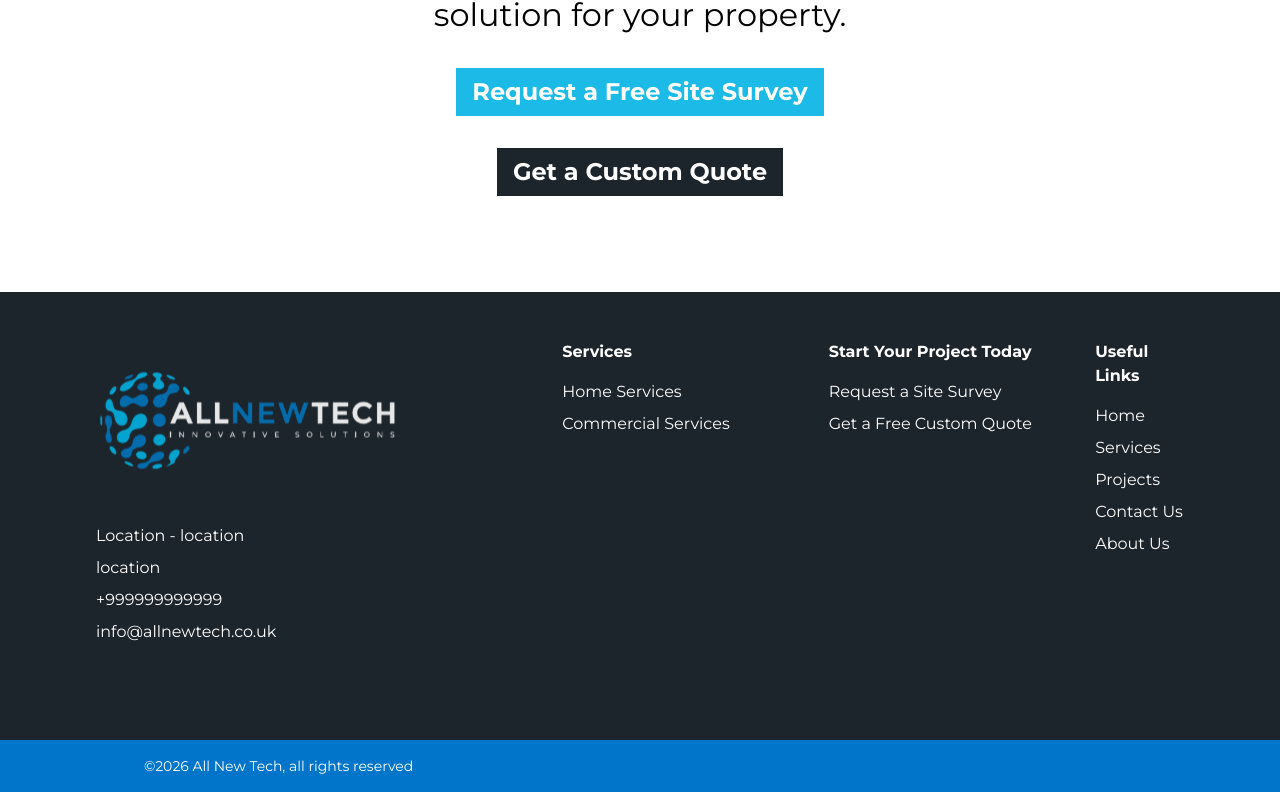
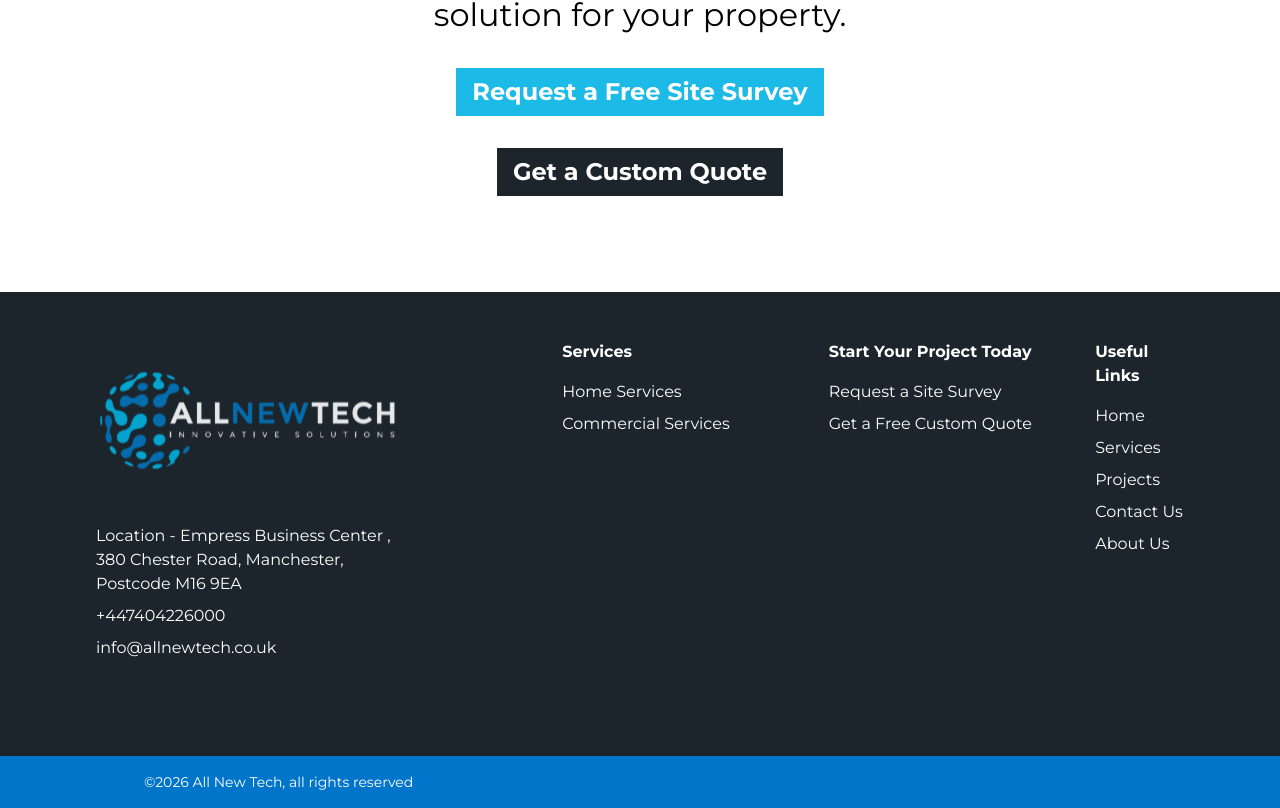
Before and after one commit to kendaWassel/allnewtech-uk, a Next.js app: page /about in a window 1280 px wide. Shown: the part 2348-3156 px from the top of the page. Built offline with nearby package versions, Linux system fonts and the light colour scheme; no server answers.

Commit message:
added contact info

```diff
--- a/src/app/layout.js
+++ b/src/app/layout.js
@@ -9,7 +9,7 @@ const montserrat = Montserrat({
 });
 
 export const metadata = {
-  metadataBase: new URL(siteConfig.baseUrl),
+  metadataBase: new URL(siteConfig.url),
   title: {
     default: "All New Tech - UK Security & Smart Technology Solutions",
     template: "%s | All New Tech",
@@ -65,7 +65,7 @@ export const metadata = {
     images: ["/og-image.jpg"],
   },
   alternates: {
-    canonical: siteConfig.baseUrl,
+    canonical: siteConfig.url,
   },
 };
 
--- a/src/components/layout/Footer.js
+++ b/src/components/layout/Footer.js
@@ -1,7 +1,12 @@
 import Link from "next/link";
 import Image from "next/image";
+import { siteConfig } from "@/config/site";
 
 const Footer = () => {
+  const location = siteConfig.contact?.location || "";
+  const phoneDisplay = siteConfig.contact?.phoneE164;
+  const email = siteConfig.contact?.email || "";
+
   return (
     <footer className="w-full">
       <div className="bg-[var(--secondary)] text-white pt-12 pb-[6rem] sm:px-[var(--inline-padding)]">
@@ -17,11 +22,14 @@ const Footer = () => {
                 />
               </Link>
               <div className="flex flex-col gap-2 text-white lg:items-start items-center">
-                <p>Location - location</p>
-                <p>location</p>
-                <p>+999999999999</p>
-                <p>info@allnewtech.co.uk</p>
-              </div>
+              <address className="not-italic md:w-[70%] w-[80%] ">
+                <p className="lg:text-start text-center">
+                  Location - {location}
+                </p>
+              </address>
+              <p>{phoneDisplay}</p>
+              <p>{email}</p>
+            </div>
             </div>
           <div className="lg:flex-4 lg:flex hidden justify-between">
             <div className="flex flex-col w-2/6">
--- a/src/config/site.js
+++ b/src/config/site.js
@@ -2,10 +2,10 @@ export const siteConfig = {
   name: "All New Tech",
   description: "Trusted Security & Smart Technology Solutions for Homes and Businesses",
   url: process.env.NEXT_PUBLIC_SITE_URL || "https://allnewtech-uk.com",
-  baseUrl: process.env.NEXT_PUBLIC_BASE_URL || "https://allnewtech-uk.com",
-  ogImage: "/og-image.jpg",
-  links: {
-    twitter: "",
-    github: "",
+  contact: {
+    phoneE164: "+447404226000",
+    phoneDisplay: "07404 226 000",
+    email: "info@allnewtech.co.uk",
+    location: "Empress Business Center , 380 Chester Road, Manchester, Postcode M16 9EA",
   },
 };
```
